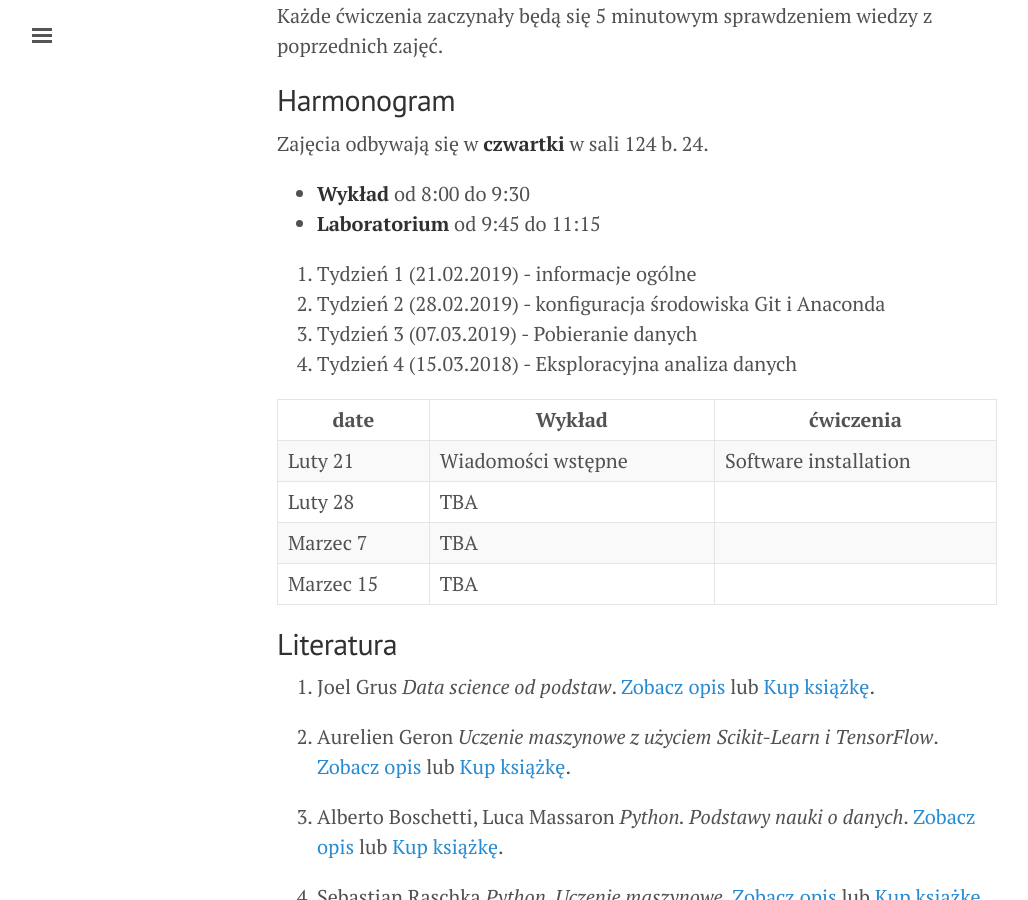
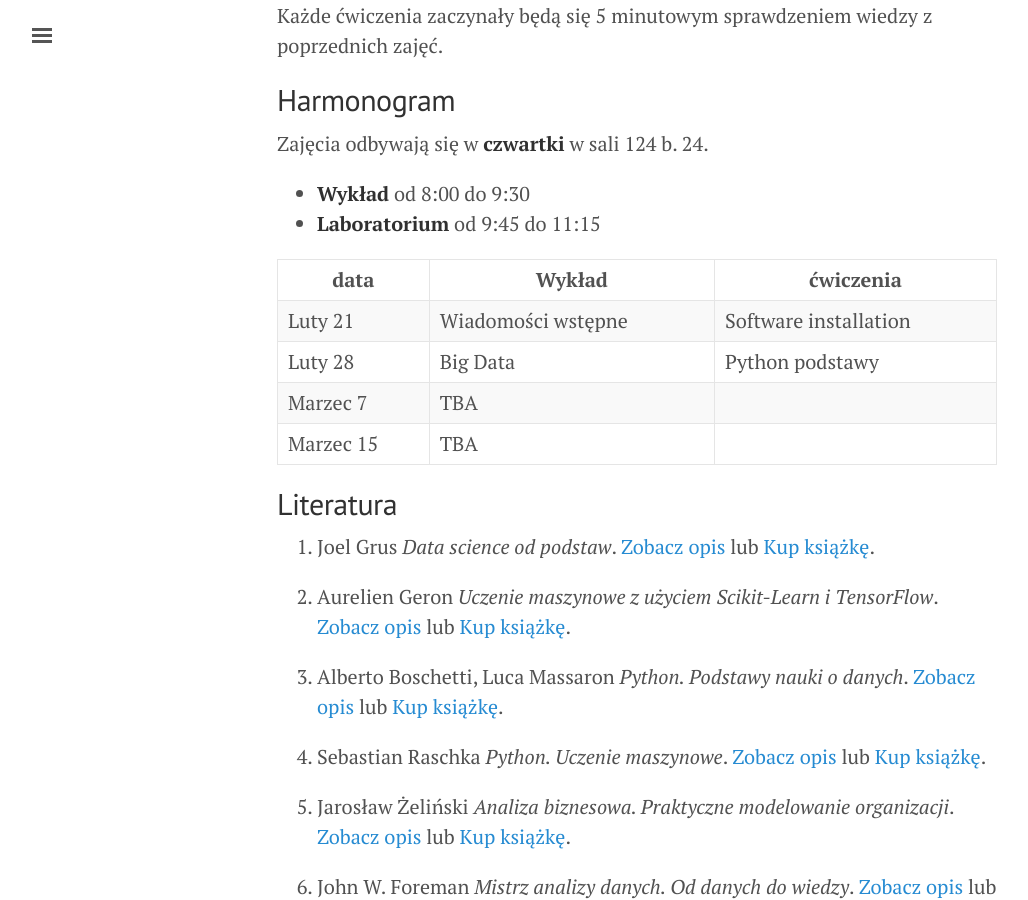
Before and after one commit to G4d0m/DataMining, a Jekyll site: the page built from syllabus.md, in a window 1280 px wide and 900 px high, scrolled down 1638 px. Shown: the whole window, without its empty margins (3-1031 px from the left). Built offline with Jekyll 4.4.1, drawn with Linux system fonts in a browser that asks for light colours.

Commit message:
update syllabus

```diff
--- a/syllabus.md
+++ b/syllabus.md
@@ -62,15 +62,11 @@ Zajęcia odbywają się w **czwartki** w sali 124 b. 24.
 - **Wykład** od 8:00 do 9:30
 - **Laboratorium** od 9:45 do 11:15
 
-1. Tydzień 1 (21.02.2019) - informacje ogólne
-2. Tydzień 2 (28.02.2019) - konfiguracja środowiska Git i Anaconda
-3. Tydzień 3 (07.03.2019) - Pobieranie danych
-4. Tydzień 4 (15.03.2018) - Eksploracyjna analiza danych
 
-date        | Wykład      | ćwiczenia
+data        | Wykład      | ćwiczenia
 ------------|-------------|-----------------
 Luty 21  |Wiadomości wstępne | Software installation|
-Luty 28 | TBA
+Luty 28 | Big Data | Python podstawy|
 Marzec 7  | TBA
 Marzec 15  | TBA
 
```
